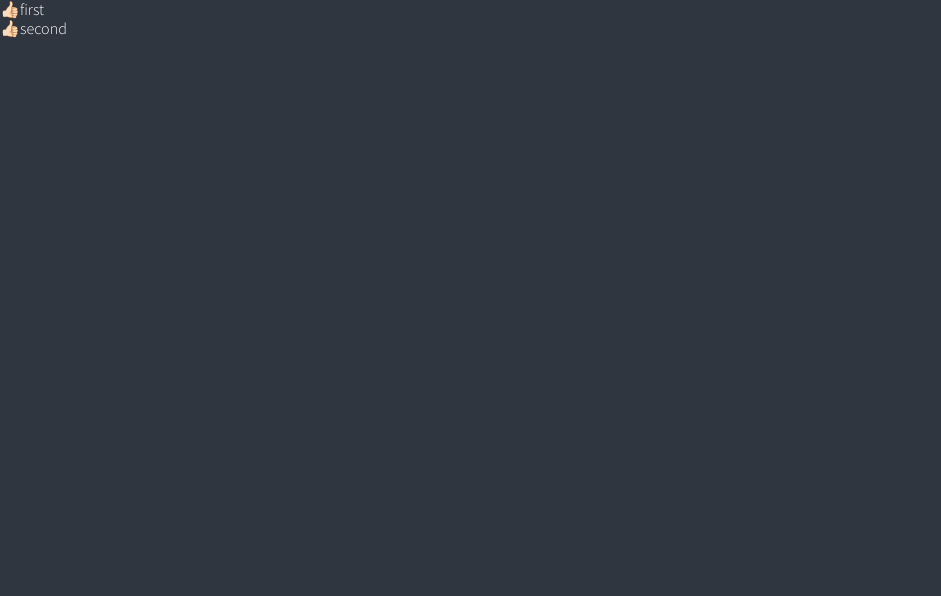
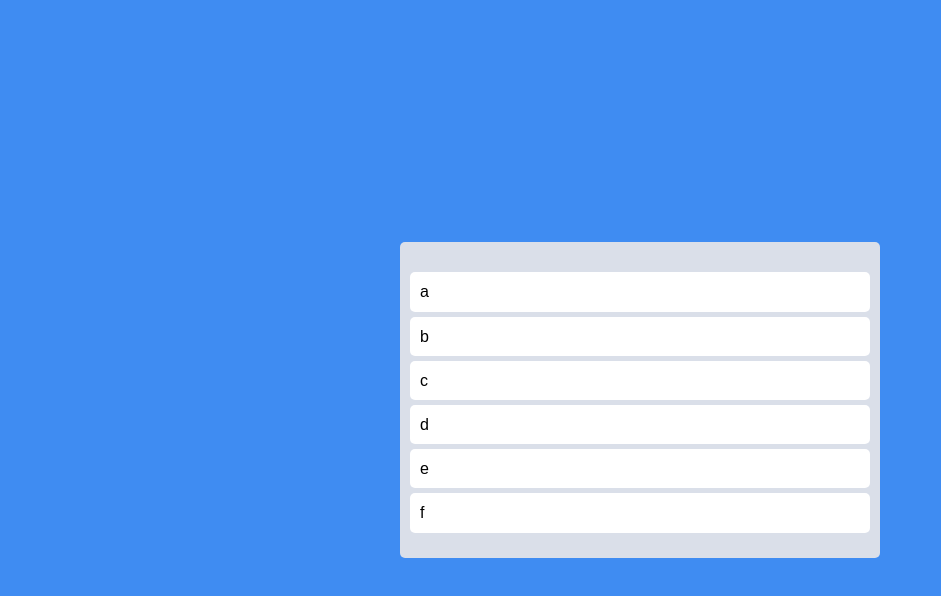
Before and after one commit to yeongminChae/React-Masterclass, a React (Create React App) app in the folder react-masterclass-TS/: page / in a window 1280 px wide. Shown: the top 596 px of the page, without its empty margins (0-941 px from the left). Built offline with nearby package versions, Linux system fonts and the light colour scheme.

Commit message:
chapter 5 : Styles and Placeholders

```diff
--- a/react-masterclass-TS/src/App.tsx
+++ b/react-masterclass-TS/src/App.tsx
@@ -1,41 +1,67 @@
 import { DragDropContext, Draggable, Droppable } from "react-beautiful-dnd";
+import styled from "styled-components";
+
+const Wrapper = styled.div`
+  display: flex;
+  max-width: 480px;
+  width: 100%;
+  margin: 0 auto;
+  justify-content: center;
+  align-items: center;
+  height: 100vh;
+`;
+
+const Boards = styled.div`
+  display: grid;
+  width: 100%;
+  grid-template-columns: repeat(1, 1fr);
+`;
+
+const Board = styled.div`
+  padding: 20px 10px;
+  padding-top: 30px;
+  background-color: ${(props) => props.theme.boardColor};
+  border-radius: 5px;
+  min-height: 200px;
+`;
+
+const Card = styled.div`
+  border-radius: 5px;
+  padding: 10px 10px;
+  margin-bottom: 5px;
+  background-color: ${(props) => props.theme.cardColor};
+`;
+
+const toDos = ["a", "b", "c", "d", "e", "f"];
 
 function App() {
   const onDragEnd = () => {};
   return (
     <DragDropContext onDragEnd={onDragEnd}>
-      <div>
+      <Wrapper>
+        <Boards>
           <Droppable droppableId="one">
             {(magic) => (
-            <ul ref={magic.innerRef} {...magic.droppableProps}>
-              <Draggable draggableId="first" index={0}>
+              <Board ref={magic.innerRef} {...magic.droppableProps}>
+                {toDos.map((toDo, index) => (
+                  <Draggable draggableId={toDo} index={index}>
                     {(magic) => (
-                  <li
+                      <Card
                         ref={magic.innerRef}
                         {...magic.draggableProps}
-                    // {...magic.dragHandleProps}
+                        {...magic.dragHandleProps}
                       >
-                    <span {...magic.dragHandleProps}>👍🏻</span>
-                    first
-                  </li>
+                        {toDo}
+                      </Card>
                     )}
                   </Draggable>
-              <Draggable draggableId="second" index={1}>
-                {(magic) => (
-                  <li
-                    ref={magic.innerRef}
-                    {...magic.draggableProps}
-                    // {...magic.dragHandleProps}
-                  >
-                    <span {...magic.dragHandleProps}>👍🏻</span>
-                    second
-                  </li>
-                )}
-              </Draggable>
-            </ul>
+                ))}
+                {magic.placeholder}
+              </Board>
             )}
           </Droppable>{" "}
-      </div>{" "}
+        </Boards>
+      </Wrapper>{" "}
     </DragDropContext>
   );
 }
--- a/react-masterclass-TS/src/index.tsx
+++ b/react-masterclass-TS/src/index.tsx
@@ -7,9 +7,9 @@ import { darkTheme } from "./theme";
 import { createGlobalStyle } from "styled-components";
 const GlobalStyle = createGlobalStyle` @import url('https://fonts.googleapis.com/css2?family=Source+Sans+Pro:wght@300;400&display=swap'); html, body, div, span, applet, object, iframe, h1, h2, h3, h4, h5, h6, p, blockquote, pre, a, abbr, acronym, address, big, cite, code, del, dfn, em, img, ins, kbd, q, s, samp, small, strike, strong, sub, sup, tt, var, b, u, i, center, dl, dt, dd, menu, ol, ul, li, fieldset, form, label, legend, table, caption, tbody, tfoot, thead, tr, th, td, article, aside, canvas, details, embed, figure, figcaption, footer, header, hgroup, main, menu, nav, output, ruby, section, summary, time, mark, audio, video { margin: 0; padding: 0; border: 0; font-size: 100%; font: inherit; vertical-align: baseline; } /* HTML5 display-role reset for older browsers */ article, aside, details, figcaption, figure, footer, header, hgroup, main, menu, nav, section { display: block; } /* HTML5 hidden-attribute fix for newer browsers */ *[hidden] { display: none; } body { line-height: 1; } menu, ol, ul { list-style: none; } blockquote, q { quotes: none; } blockquote:before, blockquote:after, q:before, q:after { content: ''; content: none; } table { border-collapse: collapse; border-spacing: 0; } * { box-sizing: border-box; } body { font-weight: 300; font-family: 'Source Sans Pro', sans-serif; background-color:${(
   props
-) => props.theme.bgColor}; color:${(props) =>
+) =>
   props.theme
-    .textColor}; line-height: 1.2; } a { text-decoration:none; color:inherit; } `;
+    .bgColor}; color:black; line-height: 1.2; } a { text-decoration:none; color:inherit; } `;
 ReactDOM.render(
   <React.StrictMode>
     {" "}
--- a/react-masterclass-TS/src/styled.d.ts
+++ b/react-masterclass-TS/src/styled.d.ts
@@ -2,9 +2,8 @@ import "styled-components";
 
 declare module "styled-components" {
   export interface DefaultTheme {
-    textColor: string;
     bgColor: string;
-    accentColor: string;
-    cardBgColor: string;
+    boardColor: string;
+    cardColor: string;
   }
 }
--- a/react-masterclass-TS/src/theme.ts
+++ b/react-masterclass-TS/src/theme.ts
@@ -1,7 +1,6 @@
 import { DefaultTheme } from "styled-components";
 export const darkTheme: DefaultTheme = {
-  bgColor: "#2f3640",
-  textColor: "white",
-  accentColor: "#9c88ff",
-  cardBgColor: "transparent",
+  bgColor: "#3F8CF2",
+  boardColor: "#DADFE9",
+  cardColor: "white",
 };
```
Lines whose indentation alone changed are shown as unchanged.
